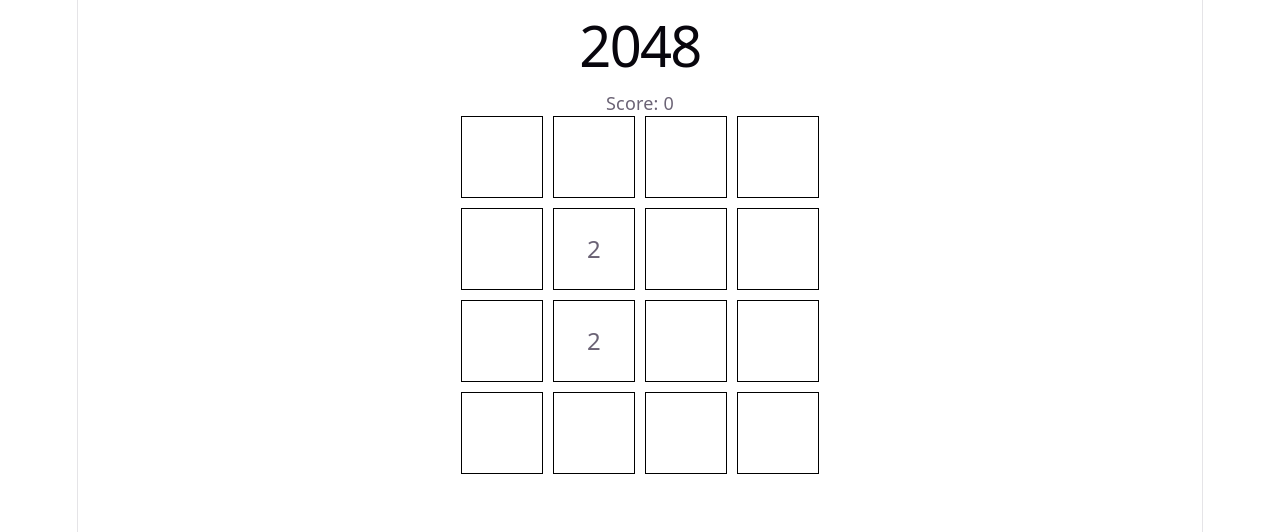
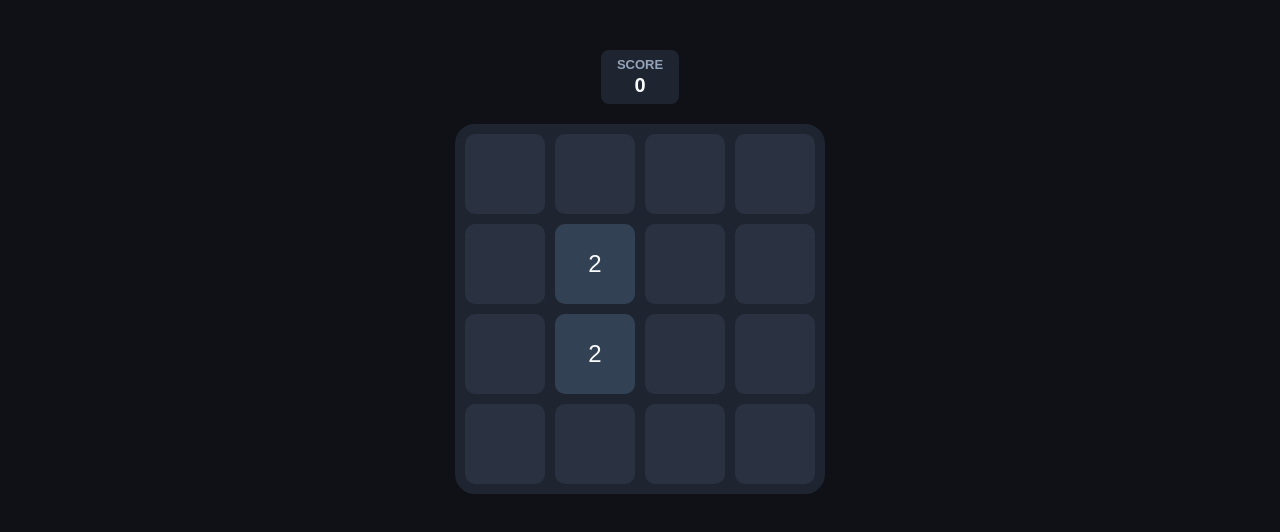
Before and after one commit to gavin-stork/2048-ai, a React (Vite) app: page / in a window 1280 px wide. Shown: the top 532 px of the page. Built offline with nearby package versions, Linux system fonts and the light colour scheme.

Commit message:
style board, score, and game over UI

```diff
--- a/src/App.css
+++ b/src/App.css
@@ -1,9 +1,102 @@
+body {
+  background: #0f1117;
+  color: #f8fafc;
+}
+
+html {
+  font-family: Rubik, Arial, system-ui, sans-serif;
+}
+
+main {
+  display: flex;
+  flex-direction: column;
+  align-items: center;
+  margin-top: 50px;
+}
+
+.postgame-container {
+  display: flex;
+  flex-direction: column;
+  align-items: center;
+}
+
+.game-score-container {
+  display: flex;
+  flex-direction: column;
+  align-items: center;
+  gap: 2px;
+  background-color: #1e2430;
+  color: #94a3b8;
+  padding: 7px 16px;
+  border-radius: 8px;
+  margin-bottom: 20px;
+}
+
+.game-score-text {
+  font-size: 13px;
+  text-transform: uppercase;
+  font-weight: 700;
+}
+
+.game-score {
+  font-size: 20px;
+  font-weight: 700;
+  color: #f8fafc;
+}
+
+.game-over-container {
+  display: flex;
+  flex-direction: column;
+  align-items: center;
+  gap: 6px;
+  margin-bottom: 20px;
+}
+
+.game-over-text {
+  font-size: 45px;
+  font-weight: 700;
+  color: #f8fafc;
+}
+
+.game-over-desc {
+  font-size: 16px;
+  font-weight: 500;
+  color: #94a3b8;
+}
+
+.new-game-button-container {
+  text-align: center;
+  background-color: #4f46e5;
+  width: 200px;
+  border: 2px solid #6d3ee8;
+  border-radius: 10px;
+  margin-bottom: 20px;
+}
+
+.new-game-button {
+  width: 100%;
+  color: #f8fafc;
+  padding: 10px 0;
+  background-color: transparent;
+  border: none;
+  font-weight: 700;
+  font-size: 16px;
+  cursor: pointer;
+}
+
+.new-game-button-container:hover {
+  background-color: #6d3ee8;
+}
+
 .board {
   display: flex;
   gap: 10px;
   flex-direction: column;
   justify-content: center;
   align-items: center;
+  background: #1e2430;
+  border-radius: 20px;
+  border: 10px solid #1e2430;
 }
 
 .row {
@@ -14,9 +107,75 @@
 .cell {
   width: 80px;
   height: 80px;
-  border: 1px solid black;
   display: flex;
   align-items: center;
   justify-content: center;
   font-size: 24px;
+  border-radius: 10px;
 }
+
+.cell-0 {
+  background: #2a3140;
+}
+
+.cell-2 {
+  background: #334155;
+}
+
+.cell-4 {
+  background: #3b4f73;
+}
+
+.cell-8 {
+  background: #3b5ccc;
+}
+
+.cell-16 {
+  background: #4f46e5;
+}
+
+.cell-32 {
+  background: #6d3ee8;
+}
+
+.cell-64 {
+  background: #8b3de7;
+}
+
+.cell-128 {
+  background: #a43adb;
+}
+
+.cell-256 {
+  background: #c238c7;
+}
+
+.cell-512 {
+  background: #db3da5;
+}
+
+.cell-1024 {
+  background: #ed4c7c;
+}
+
+.cell-2048 {
+  background: #f05d5e;
+}
+
+@keyframes tile-pop {
+  0% {
+    transform: scale(0.85);
+  }
+
+  70% {
+    transform: scale(1.08);
+  }
+
+  100% {
+    transform: scale(1);
+  }
+}
+
+.tile-pop {
+  animation: tile-pop 150ms ease-out;
+}
--- a/src/App.tsx
+++ b/src/App.tsx
@@ -13,6 +13,7 @@
   });
 
   const [score, setScore] = useState(0);
+  const [moves, setMoves] = useState(0);
 
   useEffect(() => {
     if (isGameOver(board)) {
@@ -25,25 +26,28 @@
         if (!boardsEqual(board, movedBoard.board)) {
           setBoard(spawnTile(movedBoard.board))
           setScore(score => score + movedBoard.score)
+          setMoves(moves => moves += 1)
         }
       } else if (event.key === "ArrowRight") {
         const movedBoard = moveRight(board)
         if (!boardsEqual(board, movedBoard.board)) {
           setBoard(spawnTile(movedBoard.board))
           setScore(score => score + movedBoard.score)
+          setMoves(moves => moves += 1)
         }
       } else if (event.key === "ArrowUp") {
         const movedBoard = moveUp(board)
         if (!boardsEqual(board, movedBoard.board)) {
           setBoard(spawnTile(movedBoard.board))
           setScore(score => score + movedBoard.score)
-
+          setMoves(moves => moves += 1)
         }
       } else if (event.key === "ArrowDown") {
         const movedBoard = moveDown(board)
         if (!boardsEqual(board, movedBoard.board)) {
           setBoard(spawnTile(movedBoard.board))
           setScore(score => score + movedBoard.score)
+          setMoves(moves => moves += 1)
         }
       }
     }
@@ -63,16 +67,30 @@
 
     setBoard(secondSpawn)
     setScore(0)
+    setMoves(0)
   }
 
   const gameOver = isGameOver(board);
 
   return (
     <main>
-      <h1>2048</h1>
-      <p>Score: {score}</p>
-      {gameOver && <p>Game Over!</p>}
-      {gameOver && <button onClick={newGame}>New Game</button>}
+      {!gameOver && (
+        <div className='game-score-container'>
+          <p className='game-score-text'>Score</p>
+          <p className='game-score'>{score}</p>
+        </div>
+      )}
+      {gameOver && (
+        <div className='postgame-container'>
+          <div className='game-over-container'>
+            <p className='game-over-text'>Game Over</p>
+            <p className='game-over-desc'>{score} points scored in {moves} moves.</p>
+          </div>
+          <div className='new-game-button-container'>
+            <button className='new-game-button' onClick={newGame}>New Game</button>
+          </div>
+        </div>
+      )}
       <Board board={board} />
     </main>
   )
--- a/src/components/Board.tsx
+++ b/src/components/Board.tsx
@@ -10,7 +10,7 @@
       {props.board.map((row, rowIndex) => (
         <div className="row" key={rowIndex}>
           {row.map((cell, colIndex) => (
-            <div className="cell" key={colIndex}>
+            <div className={`cell cell-${cell} ${cell !== 0 ? 'tile-pop' : ''}`} key={colIndex}>
               {cell === 0 ? '' : cell}
             </div>
           ))}
--- a/src/index.css
+++ b/src/index.css
@@ -1,64 +1,7 @@
-:root {
-  --text: #6b6375;
-  --text-h: #08060d;
-  --bg: #fff;
-  --border: #e5e4e7;
-  --code-bg: #f4f3ec;
-  --accent: #aa3bff;
-  --accent-bg: rgba(170, 59, 255, 0.1);
-  --accent-border: rgba(170, 59, 255, 0.5);
-  --social-bg: rgba(244, 243, 236, 0.5);
-  --shadow:
-    rgba(0, 0, 0, 0.1) 0 10px 15px -3px, rgba(0, 0, 0, 0.05) 0 4px 6px -2px;
-
-  --sans: system-ui, 'Segoe UI', Roboto, sans-serif;
-  --heading: system-ui, 'Segoe UI', Roboto, sans-serif;
-  --mono: ui-monospace, Consolas, monospace;
-
-  font: 18px/145% var(--sans);
-  letter-spacing: 0.18px;
-  color-scheme: light dark;
-  color: var(--text);
-  background: var(--bg);
-  font-synthesis: none;
-  text-rendering: optimizeLegibility;
-  -webkit-font-smoothing: antialiased;
-  -moz-osx-font-smoothing: grayscale;
-
-  @media (max-width: 1024px) {
-    font-size: 16px;
-  }
-}
-
-@media (prefers-color-scheme: dark) {
-  :root {
-    --text: #9ca3af;
-    --text-h: #f3f4f6;
-    --bg: #16171d;
-    --border: #2e303a;
-    --code-bg: #1f2028;
-    --accent: #c084fc;
-    --accent-bg: rgba(192, 132, 252, 0.15);
-    --accent-border: rgba(192, 132, 252, 0.5);
-    --social-bg: rgba(47, 48, 58, 0.5);
-    --shadow:
-      rgba(0, 0, 0, 0.4) 0 10px 15px -3px, rgba(0, 0, 0, 0.25) 0 4px 6px -2px;
-  }
-
-  #social .button-icon {
-    filter: invert(1) brightness(2);
-  }
-}
-
-#root {
-  width: 1126px;
-  max-width: 100%;
-  margin: 0 auto;
-  text-align: center;
-  border-inline: 1px solid var(--border);
-  min-height: 100svh;
-  display: flex;
-  flex-direction: column;
+* {
+  box-sizing: border-box;
+  margin: 0;
+  padding: 0;
   box-sizing: border-box;
 }
 
@@ -66,46 +9,6 @@
   margin: 0;
 }
 
-h1,
-h2 {
-  font-family: var(--heading);
-  font-weight: 500;
-  color: var(--text-h);
+button {
+  font: inherit;
 }
-
-h1 {
-  font-size: 56px;
-  letter-spacing: -1.68px;
-  margin: 32px 0;
-  @media (max-width: 1024px) {
-    font-size: 36px;
-    margin: 20px 0;
-  }
-}
-h2 {
-  font-size: 24px;
-  line-height: 118%;
-  letter-spacing: -0.24px;
-  margin: 0 0 8px;
-  @media (max-width: 1024px) {
-    font-size: 20px;
-  }
-}
-p {
-  margin: 0;
-}
-
-code,
-.counter {
-  font-family: var(--mono);
-  display: inline-flex;
-  border-radius: 4px;
-  color: var(--text-h);
-}
-
-code {
-  font-size: 15px;
-  line-height: 135%;
-  padding: 4px 8px;
-  background: var(--code-bg);
-}
```
